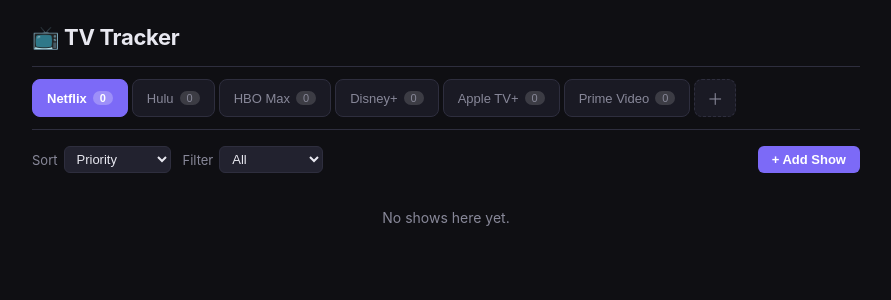
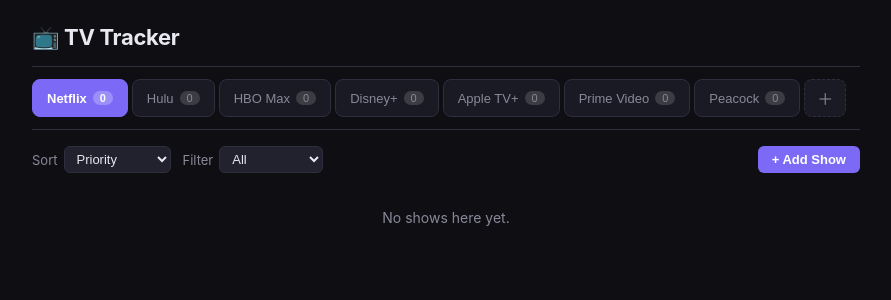
Before and after one commit to msfinnan/tv-tracker, a React (Vite) app: page / in a window 1280 px wide. Shown: the top 300 px of the page, without its empty margins (194-1085 px from the left). Built offline with nearby package versions, Linux system fonts and the light colour scheme.

Commit message:
Add Peacock as a default platform
Co-authored-by: Margaret  <35827624+msfinnan@users.noreply.github.com>

```diff
--- a/src/storage.ts
+++ b/src/storage.ts
@@ -9,6 +9,7 @@
   { id: 'disney', name: 'Disney+', shows: [] },
   { id: 'apple', name: 'Apple TV+', shows: [] },
   { id: 'prime', name: 'Prime Video', shows: [] },
+  { id: 'peacock', name: 'Peacock', shows: [] },
 ]
 
 export function loadPlatforms(): Platform[] {
```
